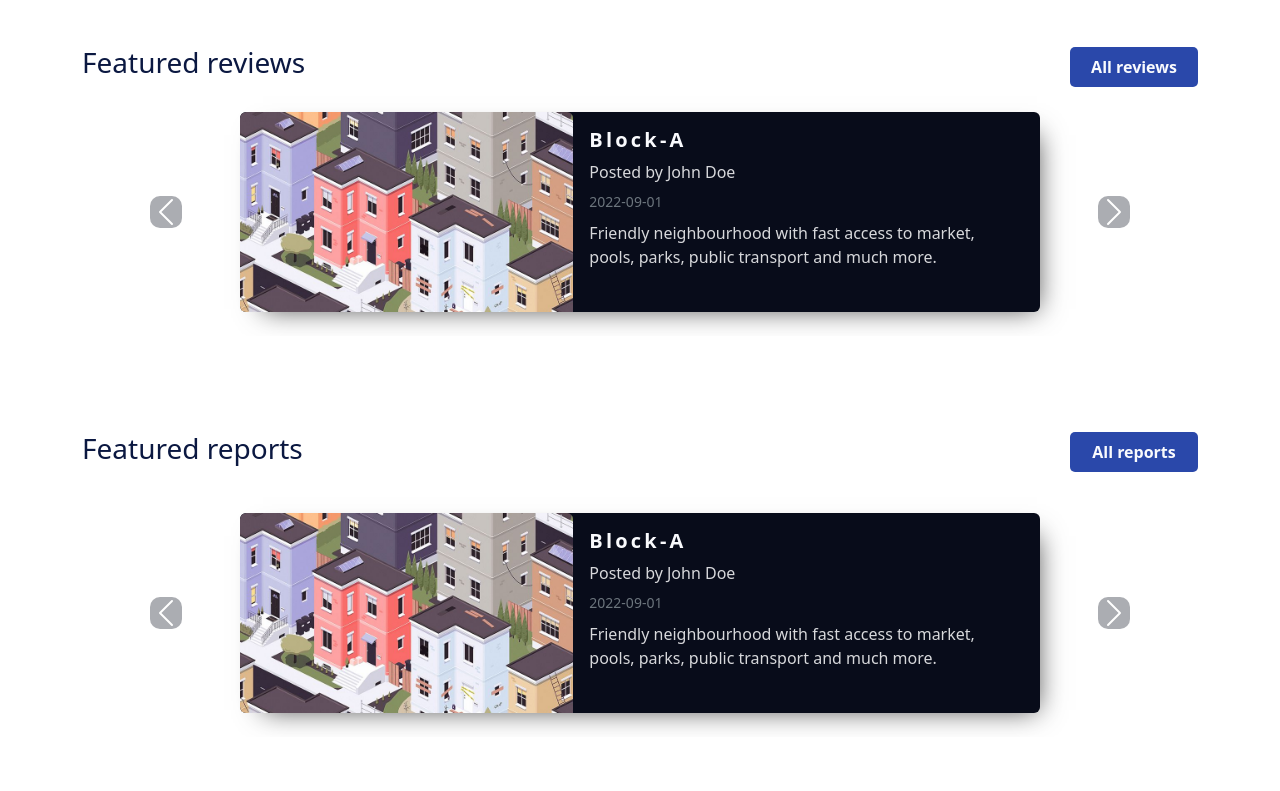
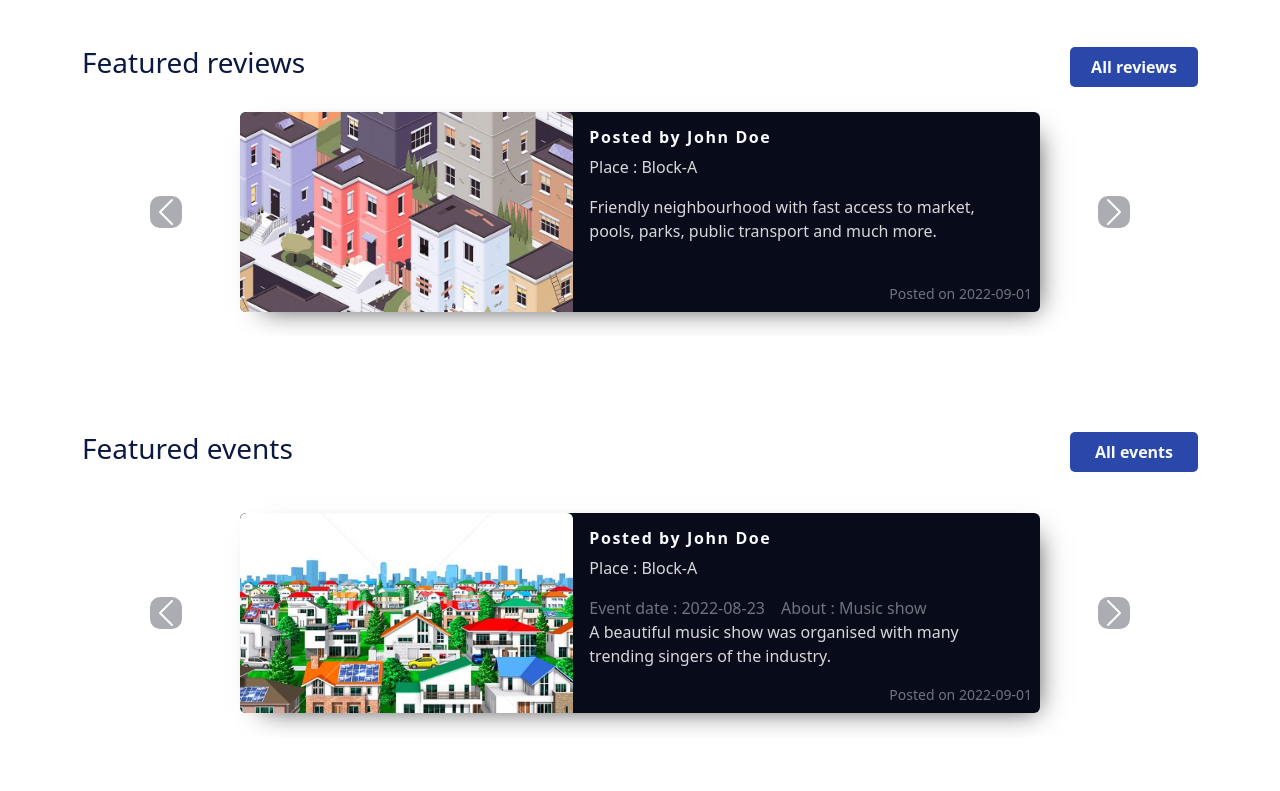
Before and after one commit to Subham-dury/locality, a React (Create React App) app in the folder locality_frontend/: page / in a window 1280 px wide. Shown: the part 1409-2200 px from the top of the page. Built offline with nearby package versions, Linux system fonts and the light colour scheme.

Commit message:
Updated review card and signup form

```diff
--- /dev/null
+++ b/locality_frontend/src/Data/FeaturedEvents.js
@@ -0,0 +1,52 @@
+export const events = [
+  {
+    id: 1,
+    author: "John Doe",
+    locality: "Block-A",
+    date: "2022-09-01",
+    dateOfEvent: "2022-08-23",
+    type: "Music show",
+    img: 2,
+    text: "A beautiful music show was organised with many trending singers of the industry.",
+  },
+  {
+    id: 2,
+    author: "Maria Jones",
+    locality: "Block-B",
+    date: "2020-11-11",
+    dateOfEvent: "2020-11-10",
+    type: "Theft",
+    img: 3,
+    text: "A theft was reported in the club secretary's house.",
+  },
+  {
+    id: 3,
+    author: "Park Holmes",
+    locality: "Block-A",
+    date: "2020-01-12",
+    dateOfEvent: "2020-04-10",
+    type: "picnic",
+    img: 4,
+    text: "It was a lovely picnic.",
+  },
+  {
+    id: 4,
+    author: "Mark Ross",
+    locality: "Block-C",
+    date: "2022-01-01",
+    dateOfEvent: "2021-12-27",
+    type: "Fire",
+    img: 1,
+    text: "One of the neighbourhood houses caught fire mysteriously.",
+  },
+  {
+    id: 5,
+    author: "John Doe",
+    locality: "Block-A",
+    date: "2022-01-01",
+    dateOfEvent: "2021-12-27",
+    type: "Fire",
+    img: 1,
+    text: "One of the neighbourhood houses caught fire mysteriously.",
+  },
+];
--- a/locality_frontend/src/Data/FeaturedReports.js
+++ /dev/null
@@ -1,42 +0,0 @@
-export const reports = [
-    {
-      id: 1,
-      author: "John Doe",
-      locality: "Block-A",
-      date: "2022-09-01",
-      img: 1,
-      text: "Friendly neighbourhood with fast access to market, pools, parks, public transport and much more.",
-    },
-    {
-      id: 2,
-      author: "John Doe",
-      locality: "Block-A",
-      date: "2022-09-01",
-      img: 3,
-      text: "Friendly neighbourhood with fast access to market, pools, parks, public transport and much more.",
-    },
-    {
-      id: 3,
-      author: "John Doe",
-      locality: "Block-A",
-      date: "2022-09-01",
-      img: 4,
-      text: "Friendly neighbourhood with fast access to market, pools, parks, public transport and much more.",
-    },
-    {
-      id: 4,
-      author: "John Doe",
-      locality: "Block-A",
-      date: "2022-09-01",
-      img: 2,
-      text: "Friendly neighbourhood with fast access to market, pools, parks, public transport and much more.",
-    },
-    {
-      id: 5,
-      author: "John Doe",
-      locality: "Block-A",
-      date: "2022-09-01",
-      img: 3,
-      text: "Friendly neighbourhood with fast access to market, pools, parks, public transport and much more.",
-    },
-  ];
--- a/locality_frontend/src/Pages/Home/FeatureCard.js
+++ b/locality_frontend/src/Pages/Home/FeatureCard.js
@@ -15,11 +15,14 @@ const FeatureCard = ({ item }) => {
         </div>
         <div className="col-lg-7">
           <div className="card-body">
-            <h5>{item.locality}</h5>
-            <p>Posted by {item.author}</p>
-
-            <small className="text-muted">{item.date}</small>
-            <p className="card-text my-2">{item.text}</p>
+            <h6>Posted by {item.author} </h6>
+            <p>Place : {item.locality}</p>
+            {item.dateOfEvent && (
+              <span className="card-text me-2 text-muted">Event date : {item.dateOfEvent}</span>
+            )}
+            {item.type && <span className="card-text ms-2 text-muted">About : {item.type}</span>}
+            <p className="card-text mb-4">{item.text}</p>
+            <small className="text-muted">Posted on {item.date}</small>
           </div>
         </div>
       </div>
--- a/locality_frontend/src/Pages/Home/FeaturedReports.js
+++ b/locality_frontend/src/Pages/Home/FeaturedEvents.js
@@ -1,8 +1,17 @@
 import React from "react";
-import { reports } from "../../Data/FeaturedReports";
+import { useNavigate } from "react-router-dom";
+import  {events} from '../../Data/FeaturedEvents'
 import FeatureCard from "./FeatureCard";
 
-const FeaturedReports = () => {
+
+const FeaturedEvents = () => {
+
+  const navigate = useNavigate();
+
+  const direct = () => {
+    navigate("/events");
+  }
+
   return (
     <section
       className="featured-data featuredreports py-5"
@@ -11,11 +20,11 @@ const FeaturedReports = () => {
       <div className="container">
         <div className="row heading align-items-center justify-content-evenly">
           <div className="col-6 col-md-8">
-            <h3>Featured reports</h3>
+            <h3>Featured events</h3>
           </div>
           <div className="col-4 d-flex justify-content-end justify-content-xs-left">
-            <button className="button button-primary" type="button">
-              All reports
+            <button className="button button-primary" type="button" onClick={direct}>
+              All events
             </button>
           </div>
         </div>
@@ -25,14 +34,14 @@ const FeaturedReports = () => {
           data-bs-ride="carousel"
         >
           <div className="carousel-inner justify-content-center p-4">
-            {reports.map((report) => {
+            {events.map((event) => {
               return (
                 <div
-                  className={`carousel-item ${report.id === 1 ? "active" : ""}`}
-                  key={report.id}
+                  className={`carousel-item ${event.id === 1 ? "active" : ""}`}
+                  key={event.id}
                 >
                   <div className="d-flex justify-content-center">
-                    <FeatureCard item={report} />
+                    <FeatureCard item={event} />
                   </div>
                 </div>
               );
@@ -68,4 +77,4 @@ const FeaturedReports = () => {
   );
 };
 
-export default FeaturedReports;
+export default FeaturedEvents;
--- a/locality_frontend/src/Pages/Home/FeaturedReviews.js
+++ b/locality_frontend/src/Pages/Home/FeaturedReviews.js
@@ -1,8 +1,16 @@
 import React from "react";
+import { useNavigate } from "react-router-dom";
 import { reviews } from "../../Data/FeaturedReviews";
 import FeatureCard from "./FeatureCard";
 
 const FeaturedReviews = () => {
+
+  const navigate = useNavigate();
+
+  const direct = () => {
+    navigate("/reviews");
+  }
+
   return (
     <section className="featured-data featuredreviews py-5" id="featuredreviews">
       <div className="container">
@@ -11,7 +19,7 @@ const FeaturedReviews = () => {
             <h3>Featured reviews</h3>
           </div>
           <div className="col-4 d-flex justify-content-end justify-content-xs-left">
-            <button className="button button-primary" type="button">
+            <button className="button button-primary" type="button" onClick={direct}>
               All reviews
             </button>
           </div>
--- a/locality_frontend/src/Pages/Home/Hero.js
+++ b/locality_frontend/src/Pages/Home/Hero.js
@@ -1,6 +1,17 @@
 import React from "react";
+import { useNavigate } from "react-router-dom";
 
 const Hero = () => {
+  const navigate = useNavigate()
+
+  const direct = () => {
+    navigate("/login", {
+      state : {
+        previousUrl: '/reviews',
+      }
+    });
+  }
+
   return (
     <section className="hero d-flex align-items-center text-center">
       <div className="container">
@@ -12,8 +23,8 @@ const Hero = () => {
               locality is here to assist you.
             </h5>
             <div>
-              <button className="button button-primary mx-3" type="button">
-                Learn more
+              <button className="button button-primary mx-3" type="button" onClick={direct}>
+                Get started
               </button>
               <a href="#about">
                 <button className="button button-light mx-3">About us</button>
--- a/locality_frontend/src/Pages/Home/Home.css
+++ b/locality_frontend/src/Pages/Home/Home.css
@@ -66,6 +66,8 @@
   overflow: hidden;
   margin: 0 10px !important;
   background: var(--main2);
+  color: var(--secondary5);
+  position: relative;
 }
 
 .featurecard .card-body > p {
@@ -75,15 +77,18 @@
   -webkit-line-clamp: 3 !important;
   line-clamp: 3 !important;
   -webkit-box-orient: vertical !important;
-    color: var(--secondary5);
-    margin-bottom: 5px;
-    font-weight: 500;
 }
 
-  .featurecard .card-body h5{
+.featurecard .card-body h6 {
   color: var(--text4);
   font-weight: 600;
-    letter-spacing: 0.2rem;
+  letter-spacing: 0.1rem;
+}
+
+.featurecard .card-body small {
+  position: absolute;
+  bottom: 8px;
+  right: 8px;
 }
 
 @media (min-width: 992px) and (max-width: 1400px) {
@@ -109,7 +114,6 @@
 
   .featurecard .card-body {
     text-align: center !important;
-      background: var(--text-1) !important;
   }
 
   .featurecard .card-body > p {
@@ -121,8 +125,8 @@
 
 @media (max-width: 768px) {
   .card {
-      height: 400px !important;
-      width: 400px !important;
+    height: 450px !important;
+    width: 450px !important;
   }
 
   .card-img > img {
@@ -146,7 +150,6 @@
 
 /* Featured Reviews */
 
-
 .featured-data h3 {
   color: var(--text1);
 }
@@ -161,8 +164,7 @@
   background-color: var(--text1);
 }
 
-  @media(max-width: 768px){
-
+@media (max-width: 768px) {
   .heading h3 {
     font-size: 1.2rem;
     margin: 0 !important;
@@ -174,8 +176,7 @@
   }
 }
 
-
-.newsletter-section{
+.newsletter-section {
   background: var(--secondary5);
   text-align: center;
   color: var(--text1);
@@ -185,8 +186,8 @@
   padding: auto;
 }
 
-@media (min-width: 768px){
-  .news-input{
+@media (min-width: 768px) {
+  .news-input {
     width: 50%;
   }
 }
--- a/locality_frontend/src/Pages/Home/Home.js
+++ b/locality_frontend/src/Pages/Home/Home.js
@@ -1,6 +1,7 @@
 import React from "react";
 import AboutUs from "./AboutUs";
-import FeaturedReports from "./FeaturedReports";
+import FeaturedEvents from "./FeaturedEvents";
+
 import FeaturedReviews from "./FeaturedReviews";
 import Hero from "./Hero";
 import './Home.css';
@@ -12,7 +13,7 @@ const Home = () => {
       <Hero />
       <AboutUs />
       <FeaturedReviews />
-      <FeaturedReports />
+      <FeaturedEvents/>
       <Newsletter />
     </>
   );
--- a/locality_frontend/src/Pages/Login/Login.js
+++ b/locality_frontend/src/Pages/Login/Login.js
@@ -31,7 +31,7 @@ const Login = () => {
 
                 <form onSubmit={handleLogin}>
                   <div class="form-group my-4">
-                    <label htmlFor="username">Username</label>
+                    <label htmlFor="username">Email</label>
                     <input
                       type="text"
                       class="form-control mt-2"
--- a/locality_frontend/src/Routes/RouteList.js
+++ b/locality_frontend/src/Routes/RouteList.js
@@ -24,7 +24,7 @@ const RouteList = () => {
       <Route path="/" >
         <Route index element={<Home />} />
         <Route path="reviews" element={<Review />} />
-        <Route path="reports" element={<Report />} />
+        <Route path="events" element={<Report />} />
         <Route
           path="user-reviews"
           element={
--- a/locality_frontend/src/components/Navbar.js
+++ b/locality_frontend/src/components/Navbar.js
@@ -68,9 +68,9 @@ const Navbar = () => {
               <NavLink
                 className="nav-link"
                 activeClassName="active"
-                to="/reports"
+                to="/events"
               >
-                Reports
+                Events
               </NavLink>
             </li>
 
```
Also changed, not shown: locality_frontend/src/Pages/Login/Signup.js (+11 -2 lines). Lines whose indentation alone changed are shown as unchanged.
